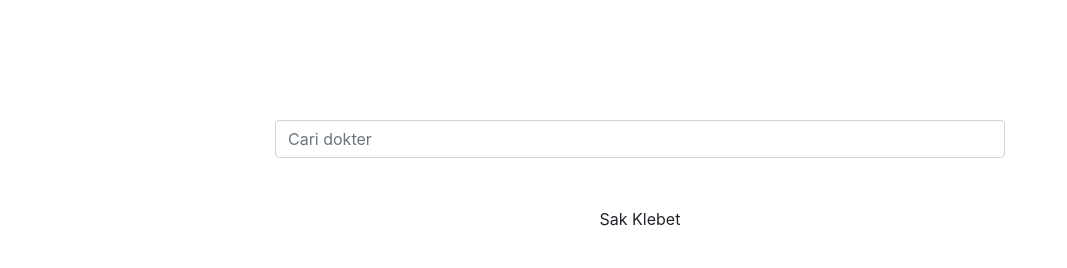
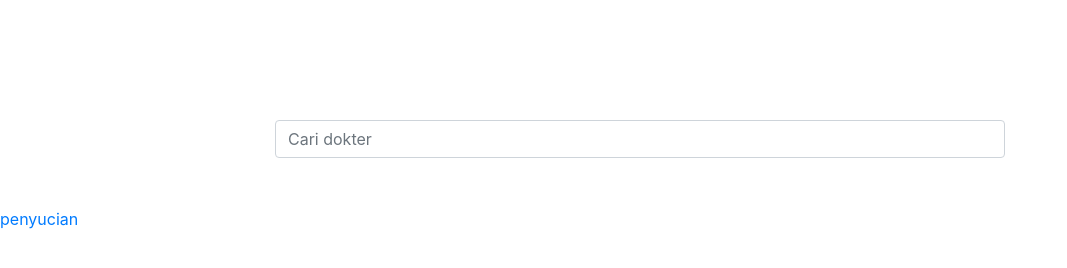
Before and after one commit to ratamaca/get-simple, a website built with webpack: page index.html in a window 1280 px wide. Shown: the whole page, without its empty margins (0-1067 px from the left). Built offline with nearby package versions, Linux system fonts and the light colour scheme; no server answers.

Commit message:
Commit to Master

```diff
--- a/index.html
+++ b/index.html
@@ -17,9 +17,7 @@
         </div>
     </div>
     <footer>
-        <p class="text-center">
-            Sak Klebet
-        </p>
+        <a class="text-center" href="https://github.com/Penyucian/">penyucian</a>
     </footer>
 </body>
 </html>
```
